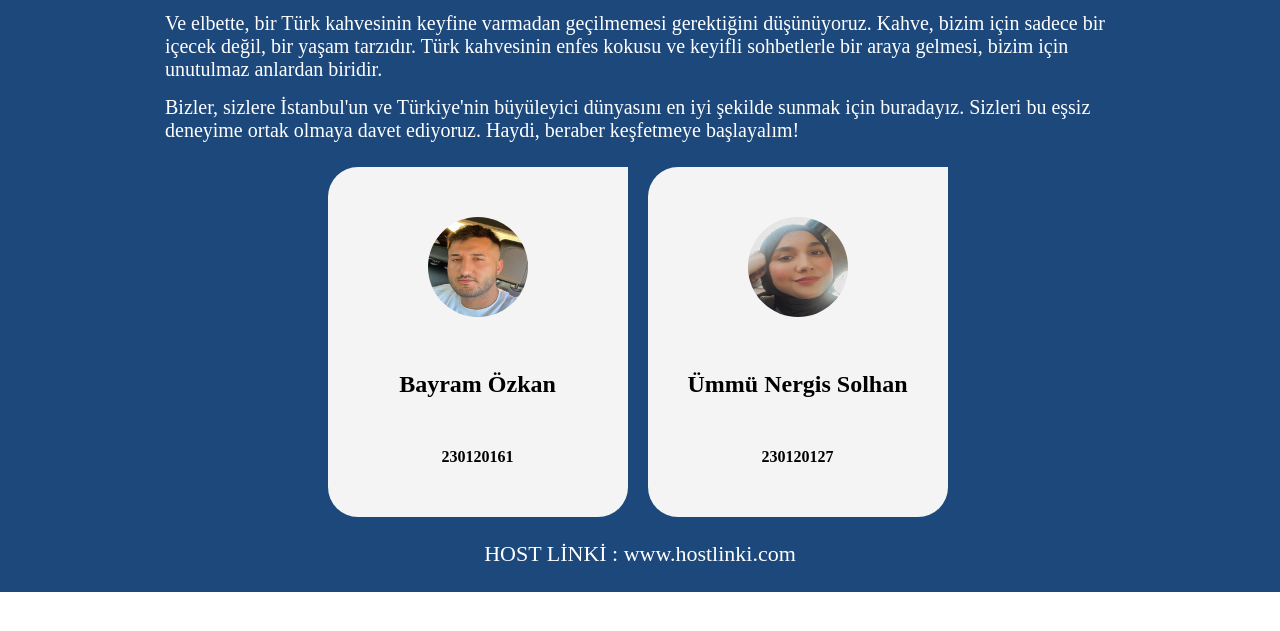
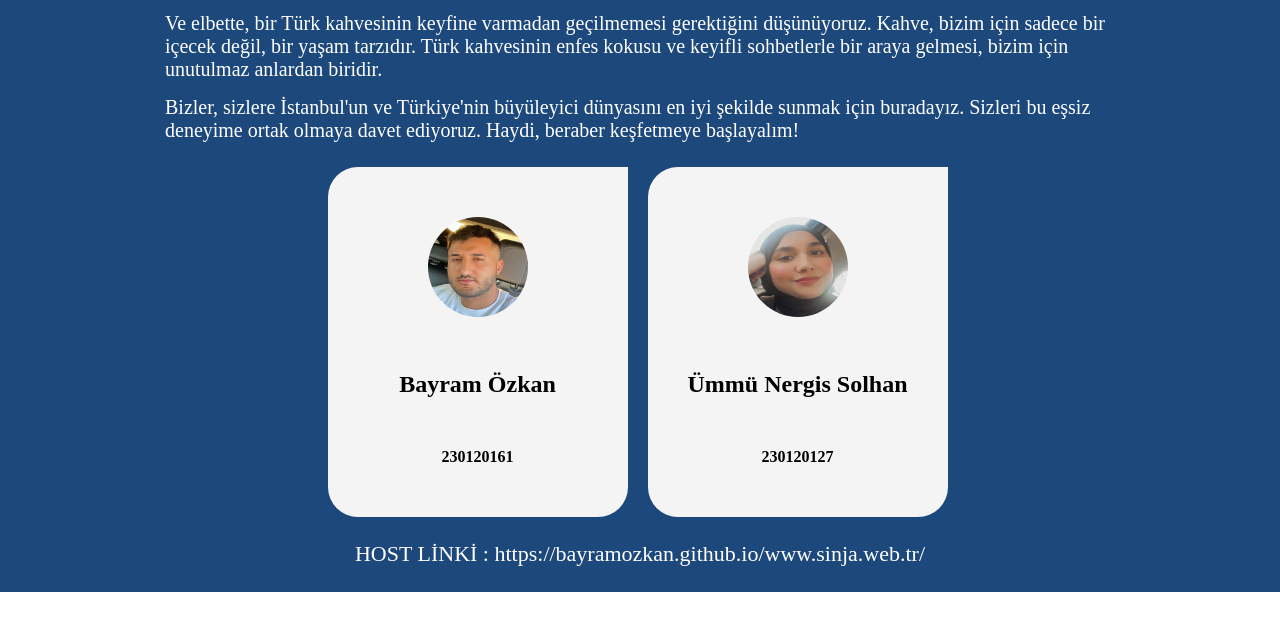
Before and after one commit to bayramozkan/www.sinja.web.tr, a plain HTML site: page hakkimizda.html in a window 1280 px wide. Shown: the part 730-1361 px from the top of the page. Drawn offline with Linux system fonts and the light colour scheme.

Commit message:
Update hakkimizda.html

```diff
--- a/hakkimizda.html
+++ b/hakkimizda.html
@@ -82,8 +82,8 @@
         </div>
         <div class="host">
           <!-- href="" -> Tırnak içine host linkini ekle yada HOST LİNKİ yazısının yanına host linkini ekle ya da her ikisine de ekle. -->
-          <a href="index.html" style="color: white; font-size: 22px"
-            >HOST LİNKİ : www.hostlinki.com
+          <a href="https://bayramozkan.github.io/www.sinja.web.tr/" style="color: white; font-size: 22px"
+            >HOST LİNKİ : https://bayramozkan.github.io/www.sinja.web.tr/
           </a>
         </div>
       </div>
```
